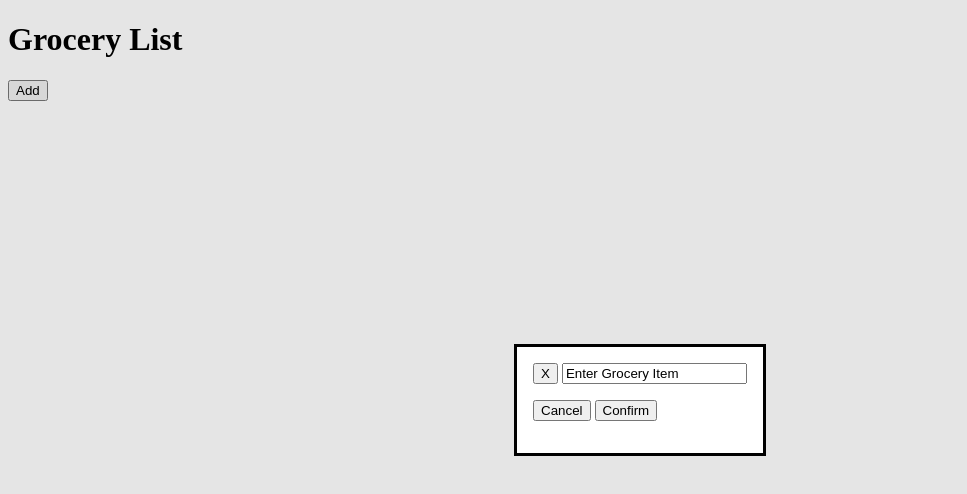
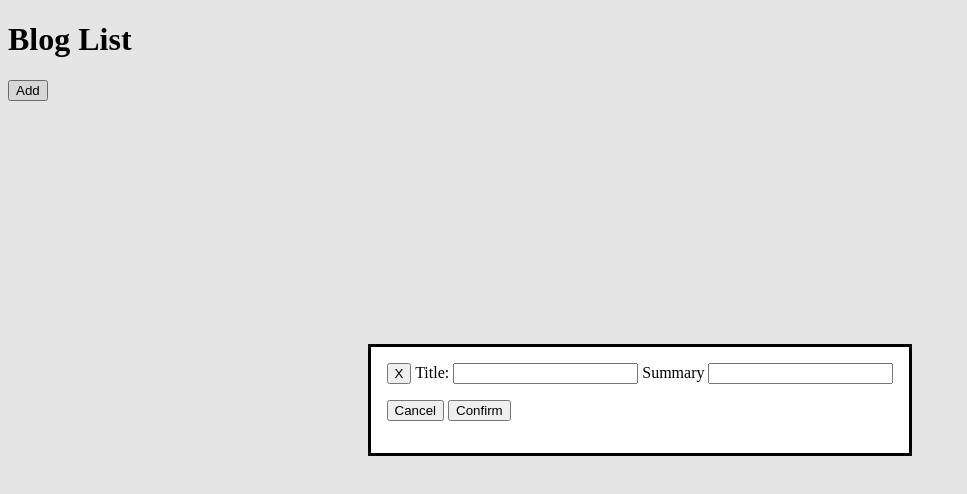
Before and after one commit to rpaquia/CSE134B-HW4, a plain HTML site: page crud.html in a window 1280 px wide. Both pictures are taken after a click on the button "Add". Shown: the whole page, without its empty margins (0-967 px from the left). Drawn offline with Linux system fonts and the light colour scheme.

Commit message:
Add dialog Box

```diff
--- a/crud.html
+++ b/crud.html
@@ -6,10 +6,14 @@
 </head>
 
 <body>
-    <h1>Grocery List</h1>
+    <h1>Blog List</h1>
     <dialog id="addDiagBox">
         <button id="submit">X</button>
-        <input type="text" id="nameInput" value="Enter Grocery Item">
+        <!--Where list entries will be entered-->
+        <label for="fname">Title:</label>
+        <input type="text" id="nameInput">
+        <label for="fname">Summary</label>
+        <input type="text" id="sumInput">
             <p>
                 <button value="false">Cancel</button>
                 <button id="confirmBtn" value="true">Confirm</button>
```
Also changed, not shown: blog.js (line endings or trailing spaces).
